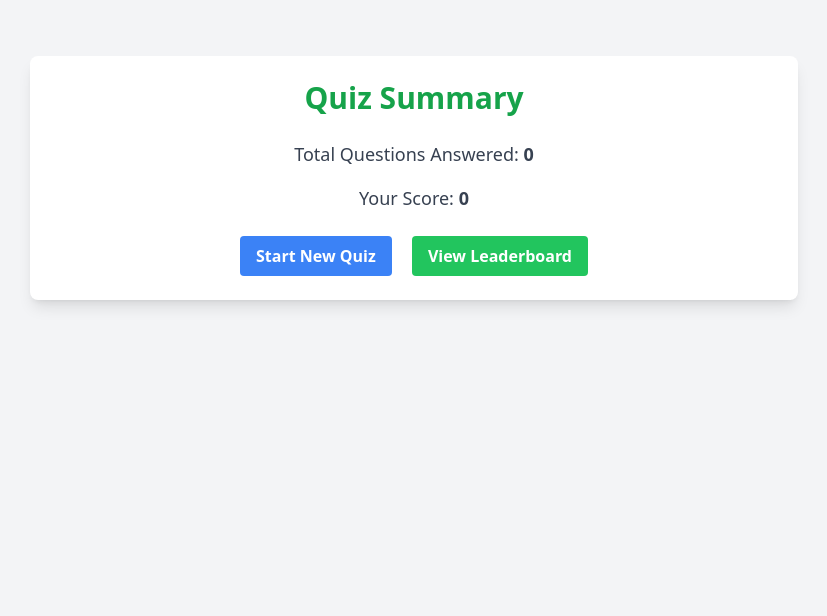
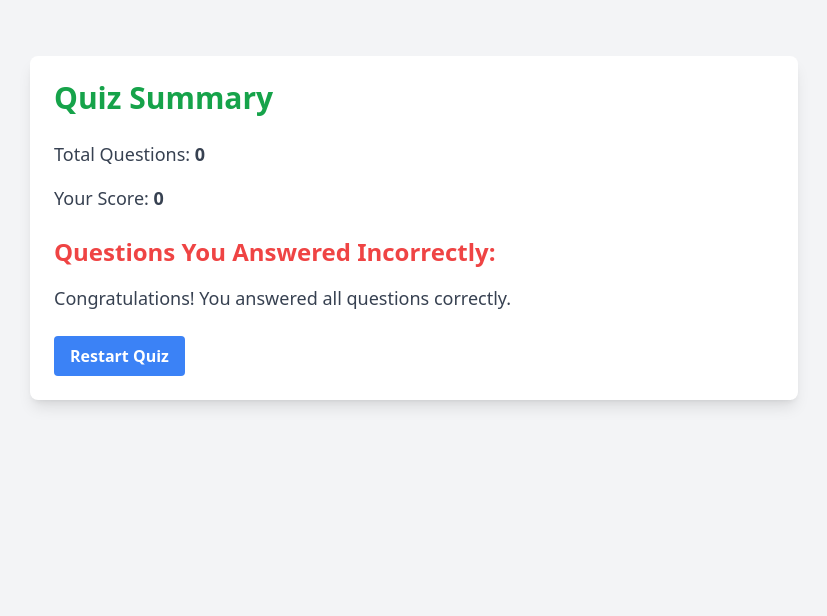
Before and after one commit to AttharvShrivastav/Quizite, a Django app: page /quiz/summary/ in a window 1280 px wide. Shown: the part 64-680 px from the top of the page, without its empty margins (226-1053 px from the left). Run offline with Django 4.2, Linux system fonts and the light colour scheme; data comes from the database, SQL or seed files in the repository; some libraries are stand-ins or nearby versions.

Commit message:
Added Incorrect Answers visibility on submitting the quiz

```diff
--- a/quiz/templates/quiz/summary.html
+++ b/quiz/templates/quiz/summary.html
@@ -1,16 +1,35 @@
 {% extends 'base.html' %}
 {% block content %}
-<div class="max-w-3xl mx-auto mt-10 p-6 bg-white rounded-lg shadow-lg text-center">
+<div class="max-w-3xl mx-auto mt-10 p-6 bg-white rounded-lg shadow-lg">
     <h1 class="text-3xl font-bold mb-6 text-green-600">Quiz Summary</h1>
-    <p class="text-lg text-gray-700 mb-4">Total Questions Answered: <strong>{{ total_questions }}</strong></p>
-    <p class="text-lg text-gray-700 mb-6">Your Score: <strong>{{ score }}</strong></p>
+
+    <p class="text-lg text-gray-700 mb-4">
+        Total Questions: <strong>{{ total_questions }}</strong>
+    </p>
+    <p class="text-lg text-gray-700 mb-6">
+        Your Score: <strong>{{ score }}</strong>
+    </p>
+
+    <!-- Display Incorrect Answers -->
+    <h2 class="text-2xl font-semibold mt-6 mb-4 text-red-500">Questions You Answered Incorrectly:</h2>
+    {% if wrong_answers %}
+        <ul class="list-disc pl-5 space-y-4">
+            {% for item in wrong_answers %}
+                <li>
+                    <p class="text-lg text-gray-800 font-semibold">{{ item.question }}</p>
+                    <p class="text-sm text-red-600">Your Answer: {{ item.selected_option }}</p>
+                    <p class="text-sm text-green-600">Correct Answer: {{ item.correct_option }}</p>
+                </li>
+            {% endfor %}
+        </ul>
+    {% else %}
+        <p class="text-lg text-gray-700">Congratulations! You answered all questions correctly.</p>
+    {% endif %}
+
+    <!-- Restart Quiz -->
     <a href="{% url 'quiz:start_quiz' %}"
-       class="inline-block bg-blue-500 hover:bg-blue-600 text-white font-bold py-2 px-4 rounded">
-        Start New Quiz
-    </a>
-    <a href="{% url 'quiz:leaderboard' %}"
-       class="inline-block bg-green-500 hover:bg-green-600 text-white font-bold py-2 px-4 rounded ml-4">
-        View Leaderboard
+       class="inline-block mt-6 bg-blue-500 hover:bg-blue-600 text-white font-bold py-2 px-4 rounded">
+        Restart Quiz
     </a>
 </div>
 {% endblock %}
--- a/quiz/urls.py
+++ b/quiz/urls.py
@@ -4,6 +4,7 @@ from . import views
 app_name = 'quiz'
 
 urlpatterns = [
+    path('', views.landing_page, name='landing_page'),
     path('start/', views.start_quiz, name='start_quiz'),
     path('question/', views.fetch_question, name='fetch_question'),
     path('submit/', views.submit_answer, name='submit_answer'),
--- a/quiz/views.py
+++ b/quiz/views.py
@@ -2,11 +2,16 @@ from django.shortcuts import render, redirect
 from .models import Question, Option, Leaderboard
 import random
 
+def landing_page(request):
+    return render(request, 'quiz/landing.html')
+
 def start_quiz(request):
-    # Initialize session data
+    # Clear previous session data
     request.session['score'] = 0
     request.session['answered_questions'] = []
+    request.session['wrong_answers'] = []
     return redirect('quiz:fetch_question')
+
 
 def fetch_question(request):
     answered_questions = request.session.get('answered_questions', [])
@@ -23,14 +28,27 @@ def submit_answer(request):
     if request.method == 'POST':
         question_id = request.session.get('current_question')
         selected_option_id = request.POST.get('option')
+
+        # Retrieve the current question and selected option
+        question = Question.objects.get(id=question_id)
         selected_option = Option.objects.get(id=selected_option_id)
 
-        if selected_option.is_correct:
-            request.session['score'] += 1
+        # Track answered questions and wrong answers
+        answered_questions = request.session.get('answered_questions', [])
+        wrong_answers = request.session.get('wrong_answers', [])
 
-        answered_questions = request.session.get('answered_questions', [])
+        # Check if the selected answer is correct
+        if not selected_option.is_correct:
+            wrong_answers.append({
+                'question': question.text,
+                'selected_option': selected_option.text,
+                'correct_option': question.options.get(is_correct=True).text
+            })
+
+        # Append the question to the answered list
         answered_questions.append(question_id)
         request.session['answered_questions'] = answered_questions
+        request.session['wrong_answers'] = wrong_answers
 
         return redirect('quiz:fetch_question')
 
@@ -48,3 +66,14 @@ def quiz_summary(request):
 def leaderboard(request):
     top_scores = Leaderboard.objects.order_by('-score')[:10]
     return render(request, 'quiz/leaderboard.html', {'top_scores': top_scores})
+
+def quiz_summary(request):
+    score = len(request.session.get('answered_questions', [])) - len(request.session.get('wrong_answers', []))
+    total_questions = len(request.session.get('answered_questions', []))
+    wrong_answers = request.session.get('wrong_answers', [])
+
+    return render(request, 'quiz/summary.html', {
+        'score': score,
+        'total_questions': total_questions,
+        'wrong_answers': wrong_answers,
+    })
```
Also changed, not shown: quiz/templates/quiz/landing.html (added, +39 -0 lines), quiz/templates/quiz/landingpage.html (deleted).
